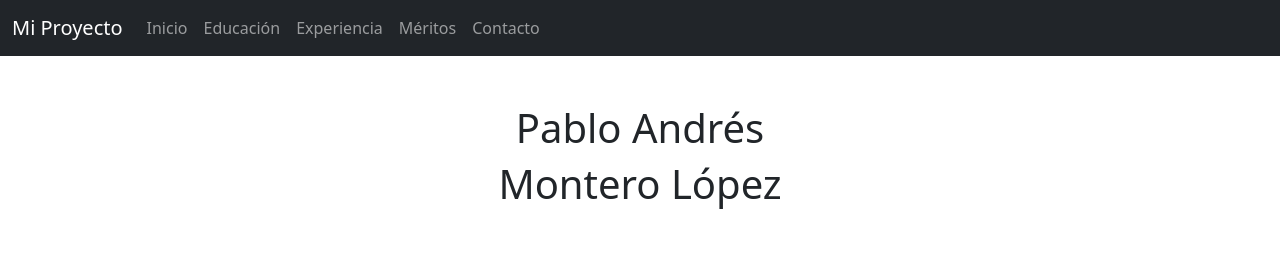
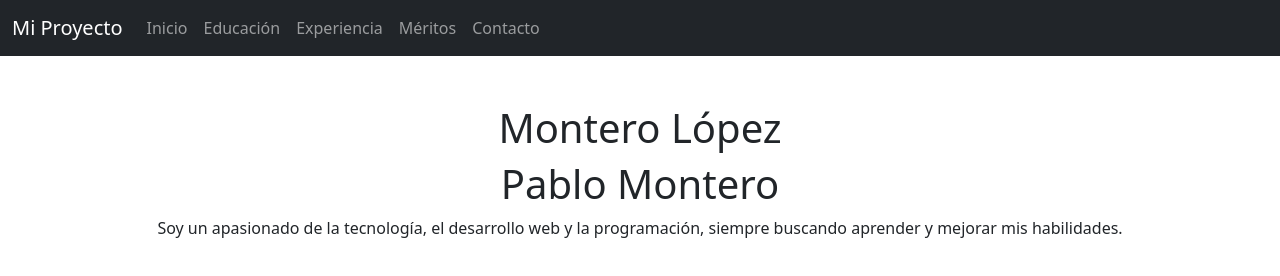
Before and after one commit to PabloAML1/PracticaGit4A_MonteroPablo, a plain HTML site: page index.html in a window 1280 px wide. Drawn offline with nearby package versions, Linux system fonts and the light colour scheme.

Commit message:
Se agregó un resumen de mi CV.

```diff
--- a/index.html
+++ b/index.html
@@ -38,8 +38,9 @@
   </nav>
 
   <div class="container mt-5">
-    <h1 class="text-center">Pablo Andrés</h1>
     <h1 class="text-center">Montero López</h1>
+    <h1 class="text-center">Pablo Montero</h1>
+    <p class="text-center">Soy un apasionado de la tecnología, el desarrollo web y la programación, siempre buscando aprender y mejorar mis habilidades.</p>
   </div>
 
   <script src="https://cdn.jsdelivr.net/npm/bootstrap@5.3.0-alpha1/dist/js/bootstrap.bundle.min.js"></script>
```
